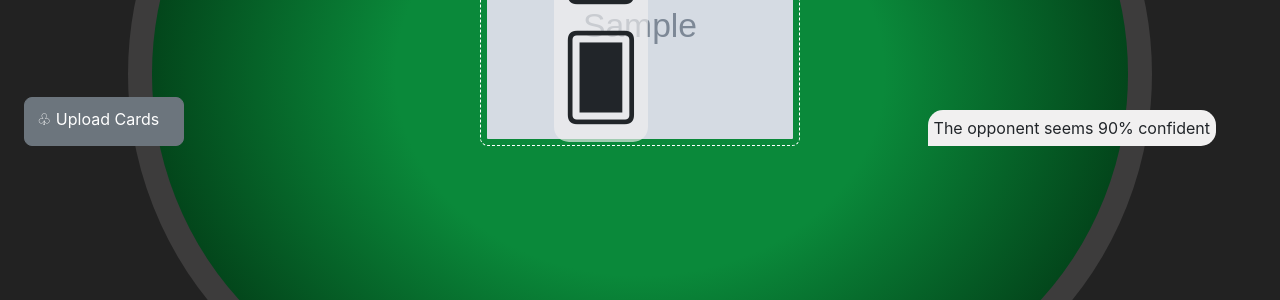
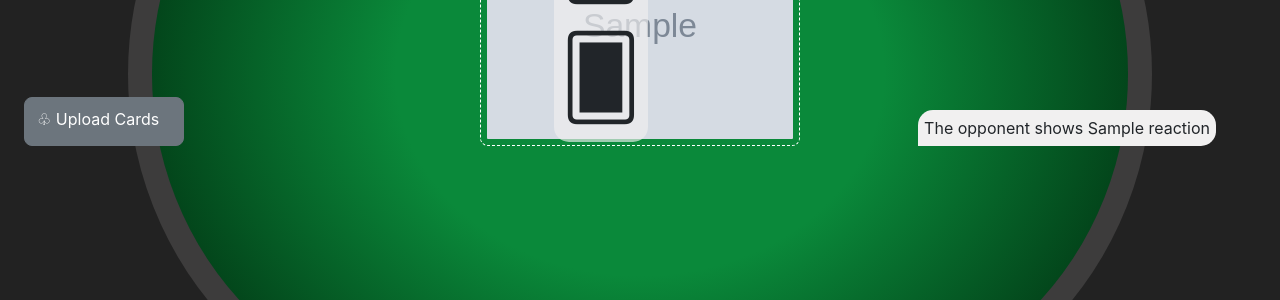
Before and after one commit to juanjoneri/SURP-2018, a Flask app: template Flask-Server/templates/index.html in a window 1280 px wide. Shown: the part 630-930 px from the top of the page. Run offline with Flask 2, Linux system fonts and the light colour scheme; the template is opened without the code that fills it: most values are stand-ins (such as "Sample title", 1, 10 or a date in 2020); grey boxes marked "Sample" are stand-in pictures; some libraries are stand-ins or nearby versions.

Commit message:
connect reaction to gcAI

```diff
--- a/Flask-Server/main.py
+++ b/Flask-Server/main.py
@@ -1,4 +1,5 @@
 import logging
+import operator
 import os
 from flask import Flask, request, jsonify, redirect, url_for, render_template
 
@@ -34,6 +35,9 @@ def homepage():
                 folder = data_file
                 file_uri = upload_file(file.read(), '{}/{}'.format(folder, file.filename), file.content_type)
                 uploaded_data[data_file] = file_uri
+                if data_file == 'reaction_image':
+                    reaction = detect_joy(file_uri)
+                    uploaded_data['reaction'] = max(reaction.items(), key=operator.itemgetter(1))[0]
 
     return render_template('index.html', **uploaded_data)
 
--- a/Flask-Server/static/style.css
+++ b/Flask-Server/static/style.css
@@ -100,3 +100,7 @@
 body {
     background-color: #222222;
 }
+
+input {
+  visibility: hidden;
+}
--- a/Flask-Server/templates/index.html
+++ b/Flask-Server/templates/index.html
@@ -17,7 +17,7 @@
   <div class="dialog-up top2 right2">Raise $20</div>
 
   <img id="cards" class="placeholder bottom center" src="{{cards_image}}"/>
-  <div class="dialog-down bottom right">The opponent seems 90% confident</div>
+  <div class="dialog-down bottom right">The opponent shows {{reaction }}</div>
 
 
   <div class="tablero center center-v">🂠🂠🂠</div>
@@ -25,24 +25,24 @@
       <div class="btn btn-secondary small top left">
         <form method=post id="reaction-target" enctype=multipart/form-data>
           <label for="reaction-files">☺︎ Upload Reaction</label>
-          <input id="reaction-files" style="visibility:hidden;" type="file" name=reaction_image onchange="$('#reaction-target').submit();">
-          <input type=submit style="visibility:hidden;">
+          <input id="reaction-files" type="file" name=reaction_image onchange="$('#reaction-target').submit();">
+          <input type=submit>
         </form>
       </div>
 
       <div class="btn btn-secondary small top left2">
         <form method=post id="action-target" enctype=multipart/form-data>
           <label for="action-files">✍︎ Upload Action</label>
-          <input id="action-files" style="visibility:hidden;" type="file" name=action_audio onchange="$('#action-target').submit();">
-          <input type=submit style="visibility:hidden;">
+          <input id="action-files" type="file" name=action_audio onchange="$('#action-target').submit();">
+          <input type=submit>
         </form>
       </div>
 
       <div class="btn btn-secondary small bottom left">
         <form method=post id="cards-target" enctype=multipart/form-data>
           <label for="card-files">♧ Upload Cards</label>
-          <input id="card-files" style="visibility:hidden;" type="file" name=cards_image onchange="$('#cards-target').submit();">
-          <input type=submit style="visibility:hidden;">
+          <input id="card-files" type="file" name=cards_image onchange="$('#cards-target').submit();">
+          <input type=submit>
         </form>
       </div>
 
```
